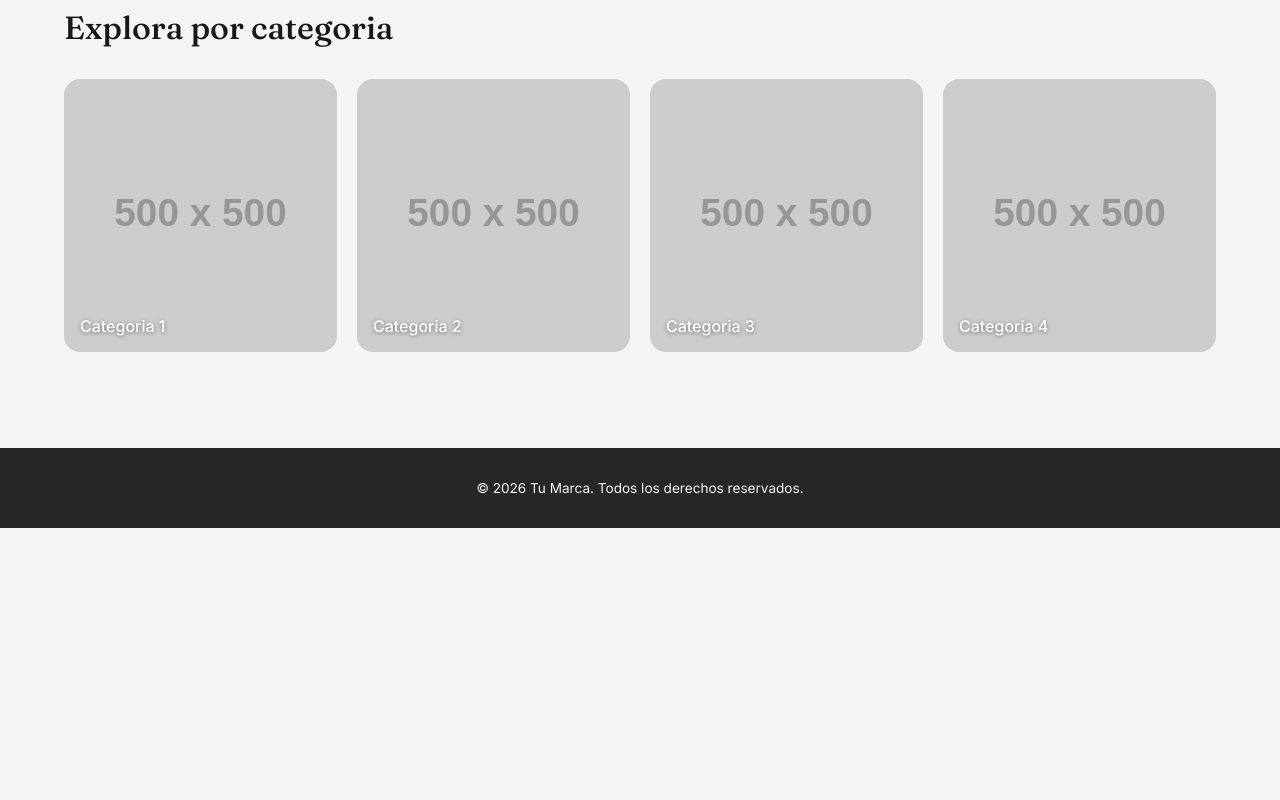
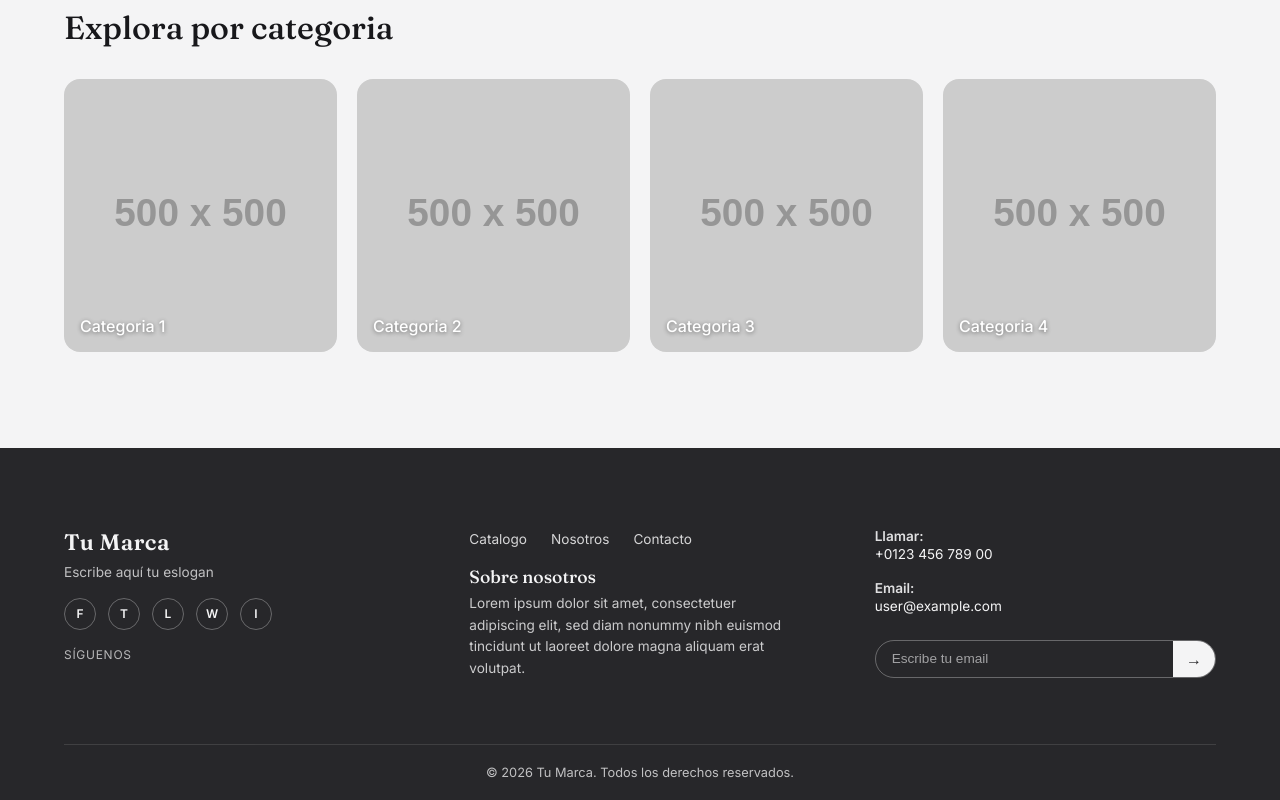
Before and after one commit to hugo-cordoba/skeleton-ecommerce, a Next.js app: page / in a window 1280 px wide. Shown: the part 2601-3401 px from the top of the page. Before the commit the page ends 3129 px from the top, so only its background shows below. Built offline with nearby package versions, Linux system fonts and the light colour scheme.

Commit message:
add footer

```diff
--- a/src/app/page.tsx
+++ b/src/app/page.tsx
@@ -1,7 +1,7 @@
 import Header from '@/components/layout/Header/Header';
 import SectionRenderer from '@/components/sections/SectionRenderer';
 import Footer from '@/components/layout/Footer/Footer';
-import { landingSections, siteNavLinks } from '@/config/landing.config';
+import { landingSections, siteNavLinks, footerContent } from '@/config/landing.config';
 import { siteConfig } from '@/config/site.config';
 
 export default function HomePage() {
@@ -9,7 +9,7 @@ export default function HomePage() {
     <main>
       <Header siteName={siteConfig.name} navLinks={siteNavLinks} cartCount={0} />
       <SectionRenderer sections={landingSections} />
-      <Footer siteName={siteConfig.name} />
+      <Footer siteName={siteConfig.name} navLinks={siteNavLinks} {...footerContent} />
     </main>
   );
 }
--- a/src/components/layout/Footer/Footer.module.css
+++ b/src/components/layout/Footer/Footer.module.css
@@ -1,7 +1,158 @@
 .footer {
-  padding: 2rem clamp(1.5rem, 5vw, 4rem);
   background-color: var(--color-primary);
   color: var(--color-background);
+  padding: clamp(3rem, 8vw, 5rem) clamp(1.5rem, 5vw, 4rem) 0;
+}
+
+.grid {
+  display: grid;
+  grid-template-columns: repeat(3, 1fr);
+  gap: clamp(2rem, 5vw, 4rem);
+  padding-bottom: clamp(2.5rem, 6vw, 4rem);
+}
+
+.column {
+  display: flex;
+  flex-direction: column;
+  gap: 1.1rem;
+}
+
+.brandName {
+  font-family: var(--font-heading);
+  font-size: 1.4rem;
+  font-weight: 600;
+  letter-spacing: 0.02em;
+}
+
+.slogan {
   font-size: 0.85rem;
+  opacity: 0.75;
+  margin-top: -0.6rem;
+}
+
+.socials {
+  display: flex;
+  gap: 0.75rem;
+  list-style: none;
+}
+
+.socialLink {
+  display: flex;
+  align-items: center;
+  justify-content: center;
+  width: 32px;
+  height: 32px;
+  border-radius: 999px;
+  border: 1px solid rgba(255, 255, 255, 0.3);
+  color: inherit;
+  text-decoration: none;
+  font-size: 0.75rem;
+  font-weight: 600;
+  transition: background-color 0.2s ease, border-color 0.2s ease;
+}
+
+.socialLink:hover {
+  background-color: rgba(255, 255, 255, 0.15);
+  border-color: rgba(255, 255, 255, 0.5);
+}
+
+.followLabel {
+  font-size: 0.75rem;
+  text-transform: uppercase;
+  letter-spacing: 0.06em;
+  opacity: 0.7;
+}
+
+.navList {
+  list-style: none;
+  display: flex;
+  flex-wrap: wrap;
+  gap: 0.5rem 1.5rem;
+}
+
+.navList a {
+  color: inherit;
+  text-decoration: none;
+  font-size: 0.85rem;
+  opacity: 0.85;
+}
+
+.navList a:hover {
+  opacity: 1;
+}
+
+.aboutTitle {
+  font-family: var(--font-heading);
+  font-size: 1.1rem;
+  font-weight: 500;
+  margin-bottom: 0.4rem;
+}
+
+.aboutText {
+  font-size: 0.85rem;
+  line-height: 1.6;
+  opacity: 0.8;
+  max-width: 320px;
+}
+
+.contactItem {
+  display: flex;
+  flex-direction: column;
+  gap: 0.15rem;
+  font-size: 0.85rem;
+}
+
+.contactLabel {
+  font-weight: 600;
+  opacity: 0.9;
+}
+
+.newsletter {
+  display: flex;
+  margin-top: 0.5rem;
+  border: 1px solid rgba(255, 255, 255, 0.3);
+  border-radius: 999px;
+  overflow: hidden;
+}
+
+.newsletterInput {
+  flex: 1;
+  min-width: 0;
+  border: none;
+  background: transparent;
+  padding: 0.65rem 1rem;
+  color: inherit;
+  font-size: 0.85rem;
+}
+
+.newsletterInput::placeholder {
+  color: inherit;
+  opacity: 0.6;
+}
+
+.newsletterInput:focus {
+  outline: none;
+}
+
+.newsletterButton {
+  border: none;
+  background-color: var(--color-background);
+  color: var(--color-primary);
+  width: 42px;
+  cursor: pointer;
+  font-size: 1rem;
+}
+
+.bottomBar {
+  border-top: 1px solid rgba(255, 255, 255, 0.15);
+  padding: 1.25rem 0;
+  font-size: 0.8rem;
   text-align: center;
+  opacity: 0.75;
 }
+
+@media (max-width: 800px) {
+  .grid {
+    grid-template-columns: 1fr;
+  }
+}
--- a/src/components/layout/Footer/Footer.tsx
+++ b/src/components/layout/Footer/Footer.tsx
@@ -1,11 +1,115 @@
+import Link from 'next/link';
+import type { NavLink, SocialLink } from '@/types/section.types';
 import styles from './Footer.module.css';
 
-export default function Footer({ siteName }: { siteName: string }) {
+interface FooterProps {
+  siteName: string;
+  slogan?: string;
+  navLinks?: NavLink[];
+  socialLinks?: SocialLink[];
+  followLabel?: string;
+  aboutTitle?: string;
+  aboutText?: string;
+  phoneLabel?: string;
+  phone?: string;
+  emailLabel?: string;
+  email?: string;
+  newsletterPlaceholder?: string;
+}
+
+export default function Footer({
+  siteName,
+  slogan,
+  navLinks = [],
+  socialLinks = [],
+  followLabel = 'Síguenos',
+  aboutTitle = 'Sobre nosotros',
+  aboutText,
+  phoneLabel = 'Llamar:',
+  phone,
+  emailLabel = 'Email:',
+  email,
+  newsletterPlaceholder = 'Escribe tu email',
+}: FooterProps) {
   return (
     <footer className={styles.footer}>
-      <p>
-        &copy; {new Date().getFullYear()} {siteName}. Todos los derechos reservados.
-      </p>
+      <div className={styles.grid}>
+        {/* Columna 1: marca + redes sociales */}
+        <div className={styles.column}>
+          <p className={styles.brandName}>{siteName}</p>
+          {slogan && <p className={styles.slogan}>{slogan}</p>}
+
+          {socialLinks.length > 0 && (
+            <>
+              <ul className={styles.socials}>
+                {socialLinks.map((social) => (
+                  <li key={social.label}>
+                    <a href={social.href} className={styles.socialLink} aria-label={social.label}>
+                      {social.initial}
+                    </a>
+                  </li>
+                ))}
+              </ul>
+              <span className={styles.followLabel}>{followLabel}</span>
+            </>
+          )}
+        </div>
+
+        {/* Columna 2: navegacion + sobre nosotros */}
+        <div className={styles.column}>
+          {navLinks.length > 0 && (
+            <ul className={styles.navList}>
+              {navLinks.map((link) => (
+                <li key={link.href}>
+                  <Link href={link.href}>{link.label}</Link>
+                </li>
+              ))}
+            </ul>
+          )}
+
+          {aboutText && (
+            <div className={styles.about}>
+              <h3 className={styles.aboutTitle}>{aboutTitle}</h3>
+              <p className={styles.aboutText}>{aboutText}</p>
+            </div>
+          )}
+        </div>
+
+        {/* Columna 3: contacto + newsletter */}
+        <div className={styles.column}>
+          {phone && (
+            <div className={styles.contactItem}>
+              <span className={styles.contactLabel}>{phoneLabel}</span>
+              <span>{phone}</span>
+            </div>
+          )}
+          {email && (
+            <div className={styles.contactItem}>
+              <span className={styles.contactLabel}>{emailLabel}</span>
+              <span>{email}</span>
+            </div>
+          )}
+
+          {/* Formulario decorativo: sin logica de envio, se conecta cuando haya backend */}
+          <form className={styles.newsletter}>
+            <input
+              type="email"
+              placeholder={newsletterPlaceholder}
+              className={styles.newsletterInput}
+              aria-label={newsletterPlaceholder}
+            />
+            <button type="submit" className={styles.newsletterButton} aria-label="Enviar">
+              &#8594;
+            </button>
+          </form>
+        </div>
+      </div>
+
+      <div className={styles.bottomBar}>
+        <p>
+          &copy; {new Date().getFullYear()} {siteName}. Todos los derechos reservados.
+        </p>
+      </div>
     </footer>
   );
 }
--- a/src/config/landing.config.ts
+++ b/src/config/landing.config.ts
@@ -1,4 +1,4 @@
-import type { SectionConfig, NavLink } from '@/types/section.types';
+import type { SectionConfig, NavLink, SocialLink } from '@/types/section.types';
 
 /**
  * Enlaces de navegacion compartidos, usados por el Header fijo.
@@ -110,3 +110,20 @@ export const landingSections: SectionConfig[] = [
     },
   },
 ];
+
+export const footerContent = {
+  slogan: 'Escribe aquí tu eslogan',
+  socialLinks: [
+    { label: 'Facebook', initial: 'F', href: '#' },
+    { label: 'Twitter', initial: 'T', href: '#' },
+    { label: 'LinkedIn', initial: 'L', href: '#' },
+    { label: 'WhatsApp', initial: 'W', href: '#' },
+    { label: 'Instagram', initial: 'I', href: '#' },
+  ] as SocialLink[],
+  aboutTitle: 'Sobre nosotros',
+  aboutText:
+    'Lorem ipsum dolor sit amet, consectetuer adipiscing elit, sed diam nonummy nibh euismod tincidunt ut laoreet dolore magna aliquam erat volutpat.',
+  phone: '+0123 456 789 00',
+  email: 'user@example.com',
+  newsletterPlaceholder: 'Escribe tu email',
+};
--- a/src/types/section.types.ts
+++ b/src/types/section.types.ts
@@ -84,3 +84,9 @@ export type SectionConfig =
   | { id: string; type: 'productCarousel'; props: ProductCarouselProps }
   | { id: string; type: 'featureBanner'; props: FeatureBannerProps }
   | { id: string; type: 'categoryGrid'; props: CategoryGridProps };
+
+export interface SocialLink {
+  label: string;
+  initial: string;
+  href: string;
+}
```
